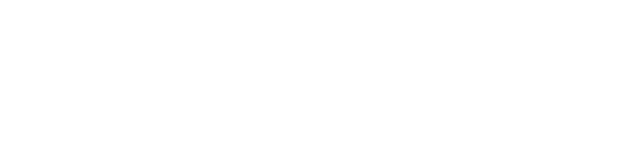
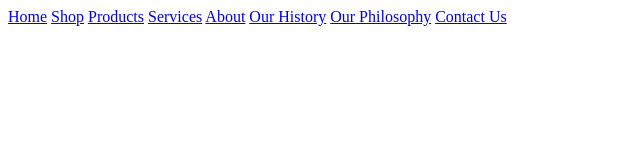
Before and after one commit to regier/CloudFund19_2017074, a plain HTML site: page index.html in a window 1280 px wide. Shown: the whole page, without its empty margins (0-640 px from the left). Drawn offline with Linux system fonts and the light colour scheme.

Commit message:
Menu skeleton. <nav> in <body>

```diff
--- a/index.html
+++ b/index.html
@@ -11,7 +11,7 @@ Feel free to reuse anything in this documents.
 It comes with no warranty at all.
 First edited on 14/05/2020
 
-Current version is 2020.05.15.03.24
+Current version is 2020.05.16.18.46
 
 -->
 
@@ -80,3 +80,18 @@ Current version is 2020.05.15.03.24
     <title>Digitech Audio Solutions.</title>
 
 </head>
+
+<body>
+
+    <nav>
+        <a href="/">Home</a>
+        <a href="/shop/">Shop</a>
+            <a href="/shop/products/">Products</a>
+            <a href="/shop/services/">Services</a>
+        <a href="/about/">About</a>
+        <a href="/about/histoty/">Our History</a>
+        <a href="/about/philosophy.html">Our Philosophy</a>
+        <a href="/contact.html">Contact Us</a>
+    </nav>
+
+</body>
```
